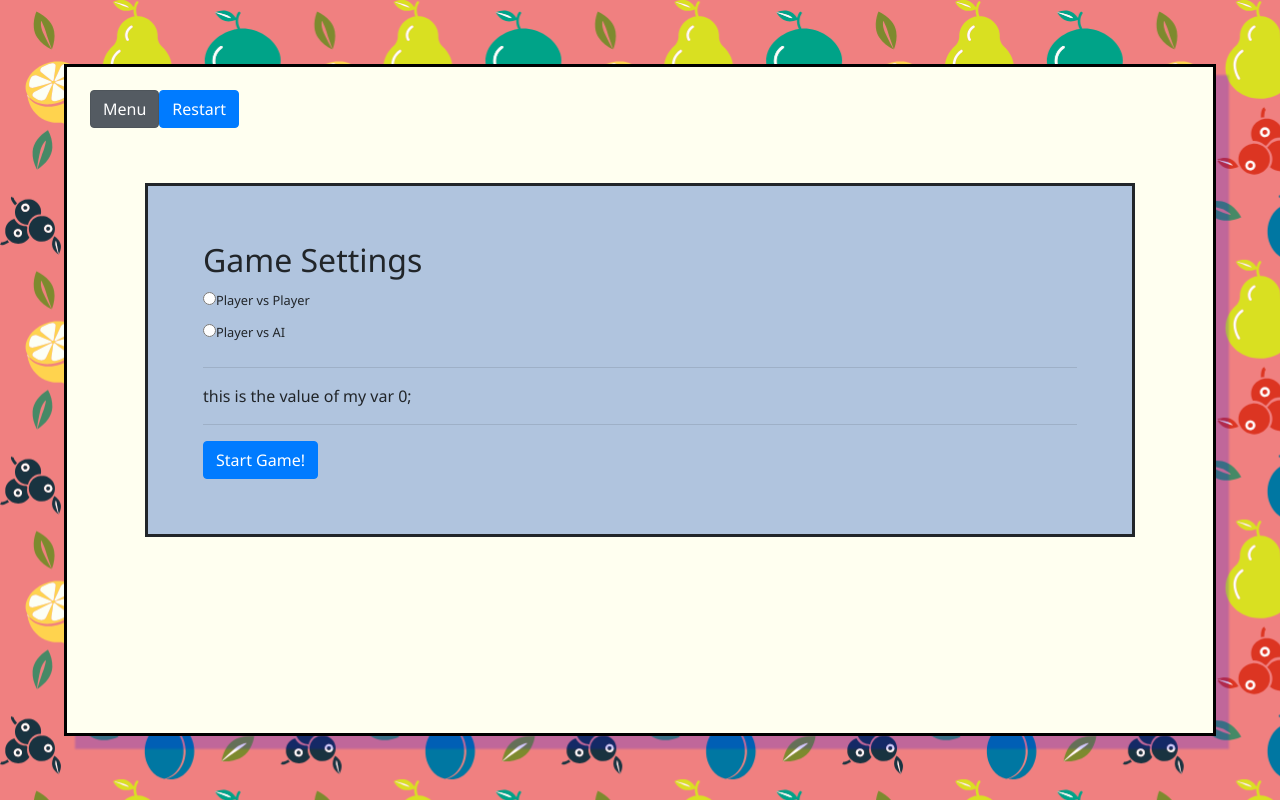
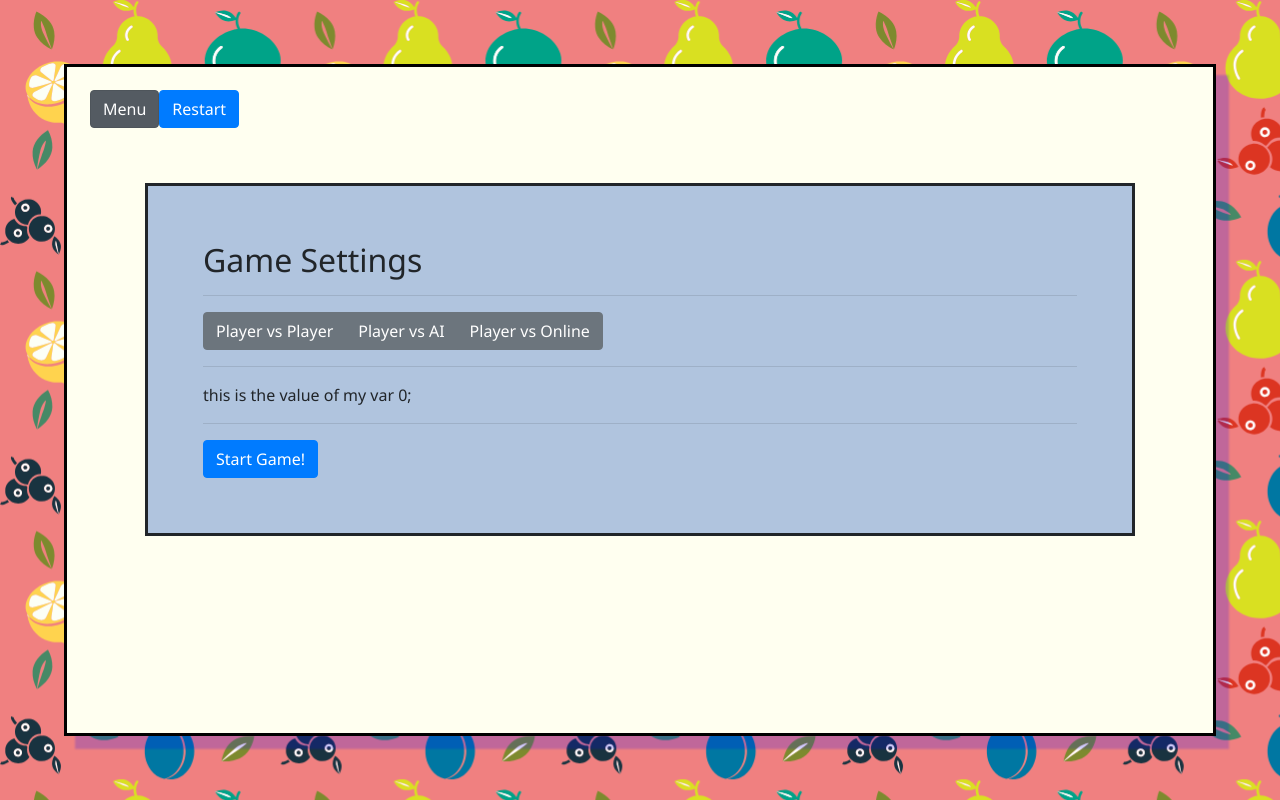
Before and after one commit to khanhooi/connect-four, an Angular app: page /menu in a window 1280 px wide. Built offline with nearby package versions, Linux system fonts and the light colour scheme.

Commit message:
Correctly navigate using hte router

```diff
--- a/src/app/Unit.ts
+++ b/src/app/Unit.ts
@@ -3,6 +3,12 @@ export enum TokenColour {
   red= 1,
   yellow= 2
 }
+
+export enum PlayerType {
+  human= 0,
+  computer= 1
+}
+
 export class Unit {
   static readonly Type = TokenColour;
   public isFourInARow: boolean;
--- a/src/app/menu/menu.component.html
+++ b/src/app/menu/menu.component.html
@@ -1,29 +1,41 @@
 <div class="menu-container">
   <h2>Game Settings</h2>
+  <hr />
 
-  <div class="radio">
-    <label>
-        <input type="radio"
-               value="1"
-               [checked]="myVar === 1"
-               id="point1"
-               (change)="onSelectionChange(1)"
-               name="ProfitCode"><small>Player vs Player</small>
+  <div class="btn-group btn-group-toggle" data-toggle="buttons">
+    <label
+      [ngClass]="{ 'btn-primary': myVar == '1', 'btn-secondary': myVar != '1' }"
+      class="btn"
+    >
+      <input
+        type="radio"
+        autocomplete="off"
+        value="1"
+        [checked]="myVar === 1"
+        (change)="onSelectionChange(1)"
+      />
+      Player vs Player
     </label>
-    </div>
-    <div class="radio">
-        <label>
-            <input type="radio"
-                   value="2"
-                   [checked]="myVar === 2"
-                   id="point2"
-                   (change)="onSelectionChange(2)"
-                   name="ProfitCode"><small>Player vs AI</small>
-        </label>
-    </div>
-  <hr>
-  this is the value of my var {{myVar}};
-  <hr>
+    <label
+      [ngClass]="{ 'btn-primary': myVar == '2', 'btn-secondary': myVar != '2' }"
+      class="btn"
+    >
+      <input
+        type="radio"
+        autocomplete="off"
+        value="2"
+        [checked]="myVar === 2"
+        (change)="onSelectionChange(2)"
+      />
+      Player vs AI
+    </label>
+    <label class="btn btn-secondary">
+      <input type="radio" id="option3" autocomplete="off" /> Player vs Online
+    </label>
+  </div>
+  <hr />
+  this is the value of my var {{ myVar }};
+  <hr />
 
-  <a href="game" class="btn btn-primary">Start Game!</a>
+  <button class="btn btn-primary" (click)="click()">Start Game!</button>
 </div>
--- a/src/app/menu/menu.component.ts
+++ b/src/app/menu/menu.component.ts
@@ -1,5 +1,7 @@
+import { GameType, GameSettings } from './../game-settings';
 import { GameService } from './../services/game.service';
 import { Component, OnInit } from '@angular/core';
+import { Router } from '@angular/router';
 
 @Component({
   selector: 'app-menu',
@@ -8,9 +10,10 @@ import { Component, OnInit } from '@angular/core';
 })
 export class MenuComponent implements OnInit {
 
-  constructor(private gameService: GameService) { }
+  constructor(private gameService: GameService, private router: Router) { }
 
   public myVar: any = 0;
+  settings: GameSettings;
 
   ngOnInit(): void {
   }
@@ -18,4 +21,9 @@ export class MenuComponent implements OnInit {
   onSelectionChange(entry): void {
     this.myVar = entry;
 }
+
+click():void {
+  console.log("pressd new game.");
+  this.router.navigateByUrl('game');
 }
+}
--- a/src/app/navigation-bar/navigation-bar.component.html
+++ b/src/app/navigation-bar/navigation-bar.component.html
@@ -1,2 +1,2 @@
-<a href="menu" class="btn btn-secondary active" role="button" >Menu</a>
+<a routerLink="menu" class="btn btn-secondary active" role="button" >Menu</a>
 <button class="btn btn-primary" (click)="restart()">Restart</button>
```
